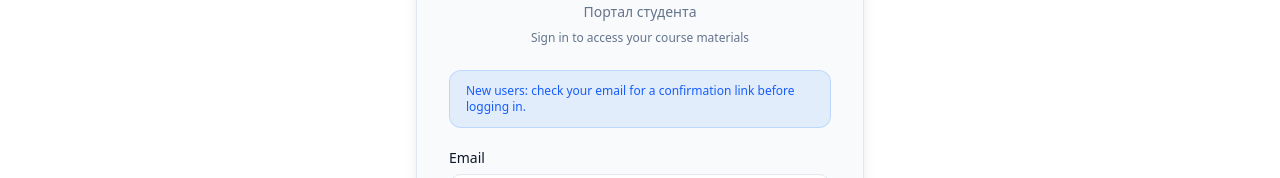
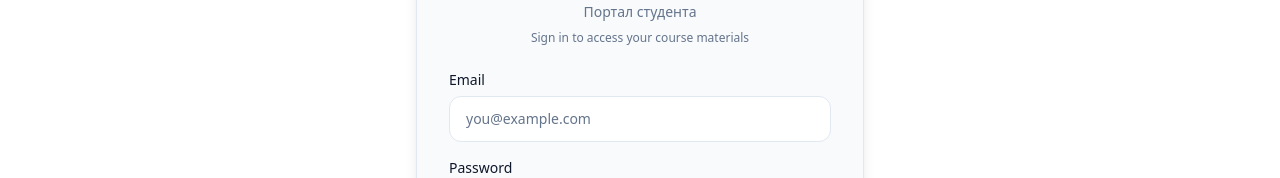
Before and after one commit to jumptotechschooldevops/jumptotech-website, a Next.js app: page /login in a window 1280 px wide. Shown: the part 296-474 px from the top of the page. Built offline with nearby package versions, Linux system fonts and the light colour scheme; no server answers.

Commit message:
fix: remove email confirmation notice

```diff
--- a/src/app/login/page.tsx
+++ b/src/app/login/page.tsx
@@ -137,10 +137,6 @@ export default function LoginPage() {
               </p>
             </div>
 
-            <div className="mb-5 bg-blue-500/10 border border-blue-500/20 rounded-xl px-4 py-3 text-xs text-blue-600 dark:text-blue-400">
-              <span className="font-medium">New users:</span> check your email for a confirmation link before logging in.
-            </div>
-
             <form onSubmit={handleSubmit} className="space-y-4">
               <div>
                 <label className="block text-sm font-medium text-[var(--foreground)] mb-1.5">
```
